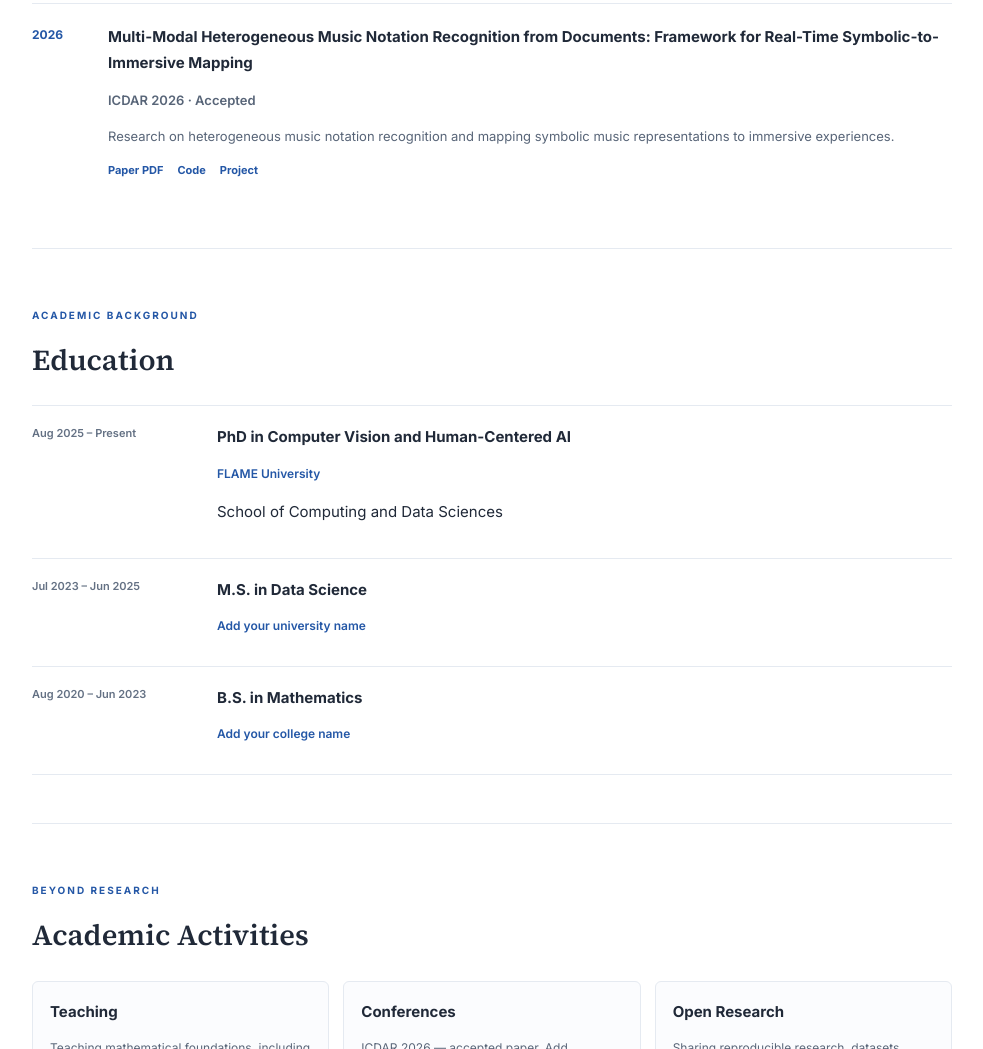
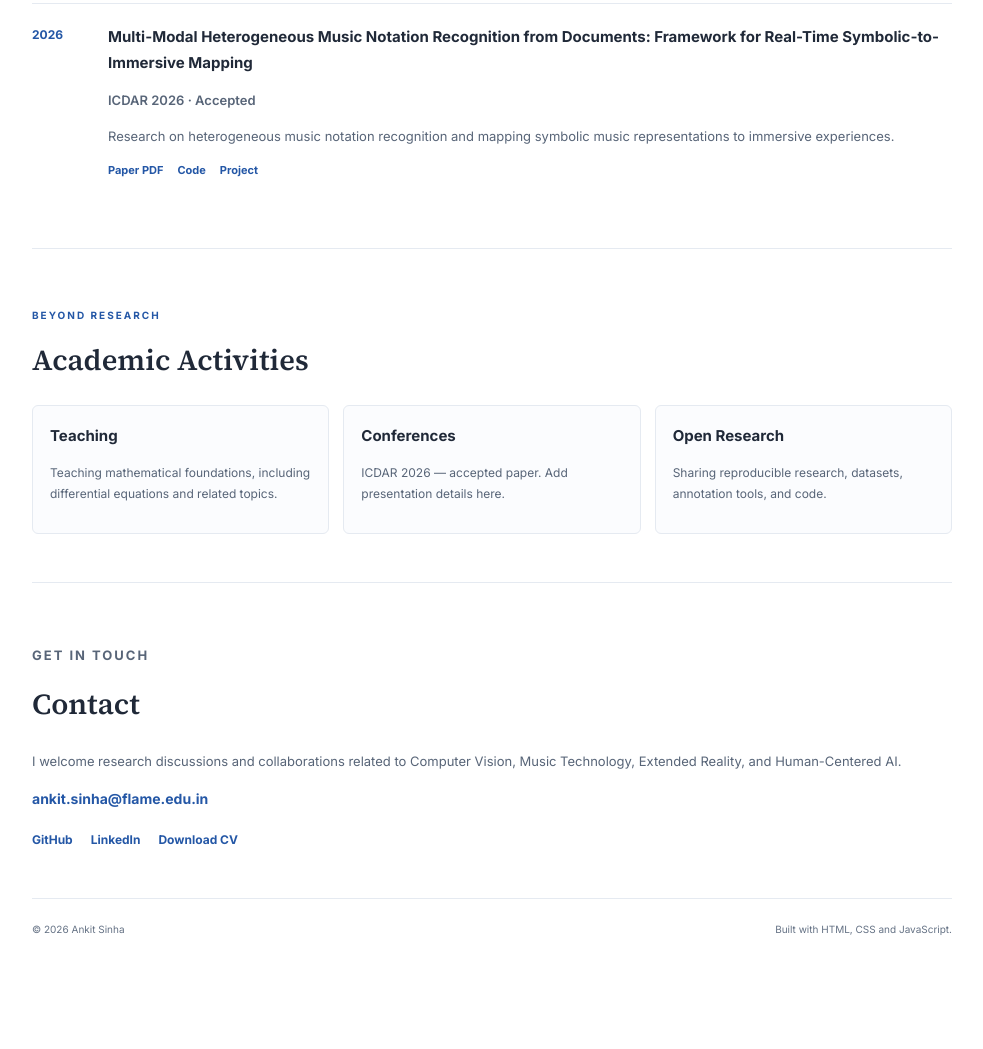
Before and after one commit to ankitpiklu17/ankitpiklu17.github.io, a plain HTML site: page index.html in a window 1280 px wide. Shown: the part 1569-2618 px from the top of the page, without its empty margins (148-1131 px from the left). After the commit the page ends 2530 px from the top, so only its background shows below. Drawn offline with Linux system fonts and the light colour scheme.

Commit message:
Update index.html

```diff
--- a/index.html
+++ b/index.html
@@ -199,62 +199,6 @@
 
         </section>
 
-        <!-- EDUCATION -->
-        <section class="section" id="education">
-
-            <div class="section-heading">
-                <p class="eyebrow">Academic background</p>
-                <h2>Education</h2>
-            </div>
-
-            <div class="timeline">
-
-                <article class="timeline-item">
-                    <div class="timeline-date">Aug 2025 – Present</div>
-
-                    <div>
-                        <h3>PhD in Computer Vision and Human-Centered AI</h3>
-
-                        <p class="timeline-place">
-                            FLAME University
-                        </p>
-
-                        <p>
-                            School of Computing and Data Sciences
-                        </p>
-                    </div>
-                </article>
-
-
-                <article class="timeline-item">
-                    <div class="timeline-date">Jul 2023 – Jun 2025</div>
-
-                    <div>
-                        <h3>M.S. in Data Science</h3>
-
-                        <p class="timeline-place">
-                            Add your university name
-                        </p>
-                    </div>
-                </article>
-
-
-                <article class="timeline-item">
-                    <div class="timeline-date">Aug 2020 – Jun 2023</div>
-
-                    <div>
-                        <h3>B.S. in Mathematics</h3>
-
-                        <p class="timeline-place">
-                            Add your college name
-                        </p>
-                    </div>
-                </article>
-
-            </div>
-
-        </section>
-
 
         <!-- ACADEMIC ACTIVITIES -->
         <section class="section" id="academic">
```
